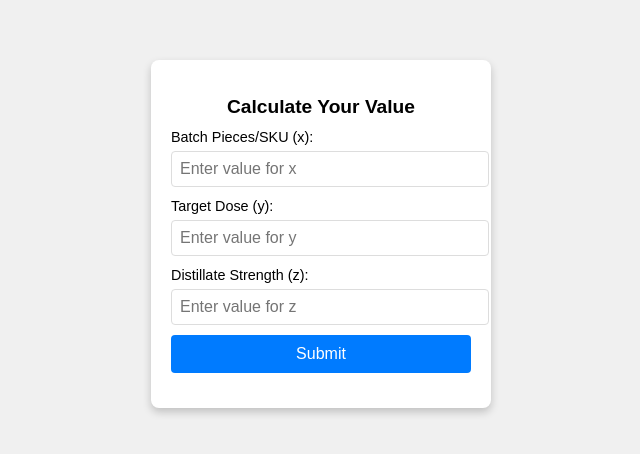
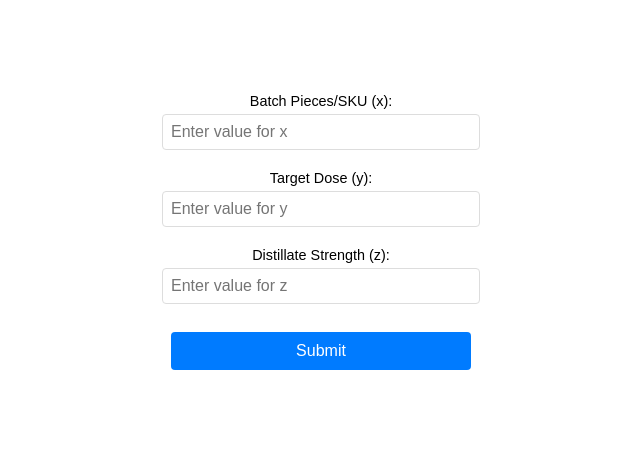
Before and after one commit to Avasond/Carrier-Weight-Calculator, a plain HTML site: page index.html in a window 1280 px wide. Shown: the part 166-620 px from the top of the page, without its empty margins (319-959 px from the left). Drawn offline with Linux system fonts and the light colour scheme.

Commit message:
Update index.html

```diff
--- a/index.html
+++ b/index.html
@@ -1,8 +1,11 @@
 <!DOCTYPE html>
 <html lang="en">
   <head>
-    <meta charset="UTF-8">
-    <meta name="viewport" content="width=device-width, initial-scale=1.0">
+    <meta charset="UTF-8" />
+    <meta
+      name="viewport"
+      content="width=device-width, initial-scale=1.0"
+    />
     <title>Calculation Card</title>
     <style>
       body {
@@ -12,13 +15,12 @@
         align-items: center;
         height: 100vh;
         margin: 0;
-            background-color: #f0f0f0;
+        background-color: #ffffff;
       }
       .card {
         background: #ffffff;
-            padding: 20px;
         border-radius: 8px;
-            box-shadow: 0 4px 8px rgba(0, 0, 0, 0.2);
+
         max-width: 300px;
         width: 100%;
       }
@@ -30,10 +32,11 @@
       .card label {
         font-size: 0.9rem;
         margin-top: 10px;
+        box-sizing: inherit;
       }
       .card input {
+        padding: 8px;
         width: 100%;
-            padding: 8px;
         margin-top: 5px;
         margin-bottom: 10px;
         border: 1px solid #ddd;
@@ -60,41 +63,63 @@
         font-weight: bold;
         color: #333;
       }
+      .inputlabel{
+        display: flex;
+        flex-wrap: nowrap;
+        flex-direction: column;
+        align-items:center;
+      }
     </style>
   </head>
   <body>
-
     <div class="card">
-    <h2>Calculate Your Value</h2>
+        <div class="inputlabel">
           <label for="batchPieces">Batch Pieces/SKU (x):</label>
-    <input type="number" id="batchPieces" placeholder="Enter value for x">
-
+          <input
+            type="number"
+            id="batchPieces"
+            placeholder="Enter value for x"
+          />
+        </div>
+        <div class="inputlabel">
           <label for="targetDose">Target Dose (y):</label>
-    <input type="number" id="targetDose" placeholder="Enter value for y">
-
+          <input
+            type="number"
+            id="targetDose"
+            placeholder="Enter value for y"
+          />
+        </div>
+        <div class="inputlabel">
           <label for="distillateStrength">Distillate Strength (z):</label>
-    <input type="number" id="distillateStrength" placeholder="Enter value for z">
-
+          <input
+            type="number"
+            id="distillateStrength"
+            placeholder="Enter value for z"
+          />
+        </div>
+<br>
       <button onclick="calculate()">Submit</button>
 
-    <div id="result" class="result"></div>
+      <div
+        id="result"
+        class="result"
+      ></div>
     </div>
 
     <script>
       function calculate() {
-        const x = parseFloat(document.getElementById('batchPieces').value);
-        const y = parseFloat(document.getElementById('targetDose').value);
-        const z = parseFloat(document.getElementById('distillateStrength').value);
+        const x = parseFloat(document.getElementById("batchPieces").value);
+        const y = parseFloat(document.getElementById("targetDose").value);
+        const z = parseFloat(document.getElementById("distillateStrength").value);
 
         if (!x || !y || !z) {
-            document.getElementById('result').innerText = "Please enter valid values for all fields.";
+          document.getElementById("result").innerText = "Please enter valid values for all fields.";
           return;
         }
 
         const result = (x * y) / z;
-        document.getElementById('result').innerText = `Result: ${result.toFixed(2)}`;
+        document.getElementById("result").innerText = `Result: ${result.toFixed(2)}`;
       }
     </script>
-
   </body>
 </html>
```
Lines whose indentation alone changed are shown as unchanged.
